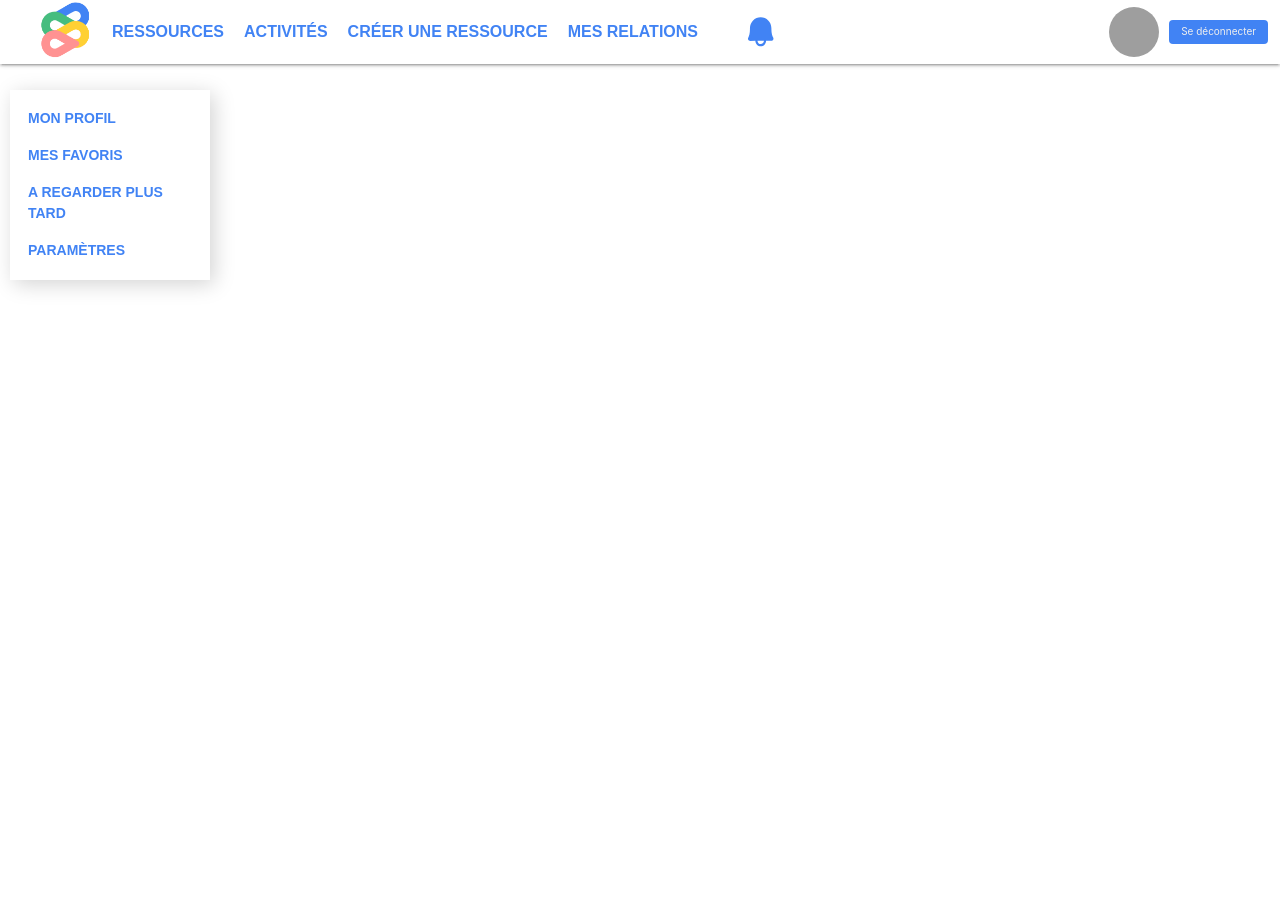
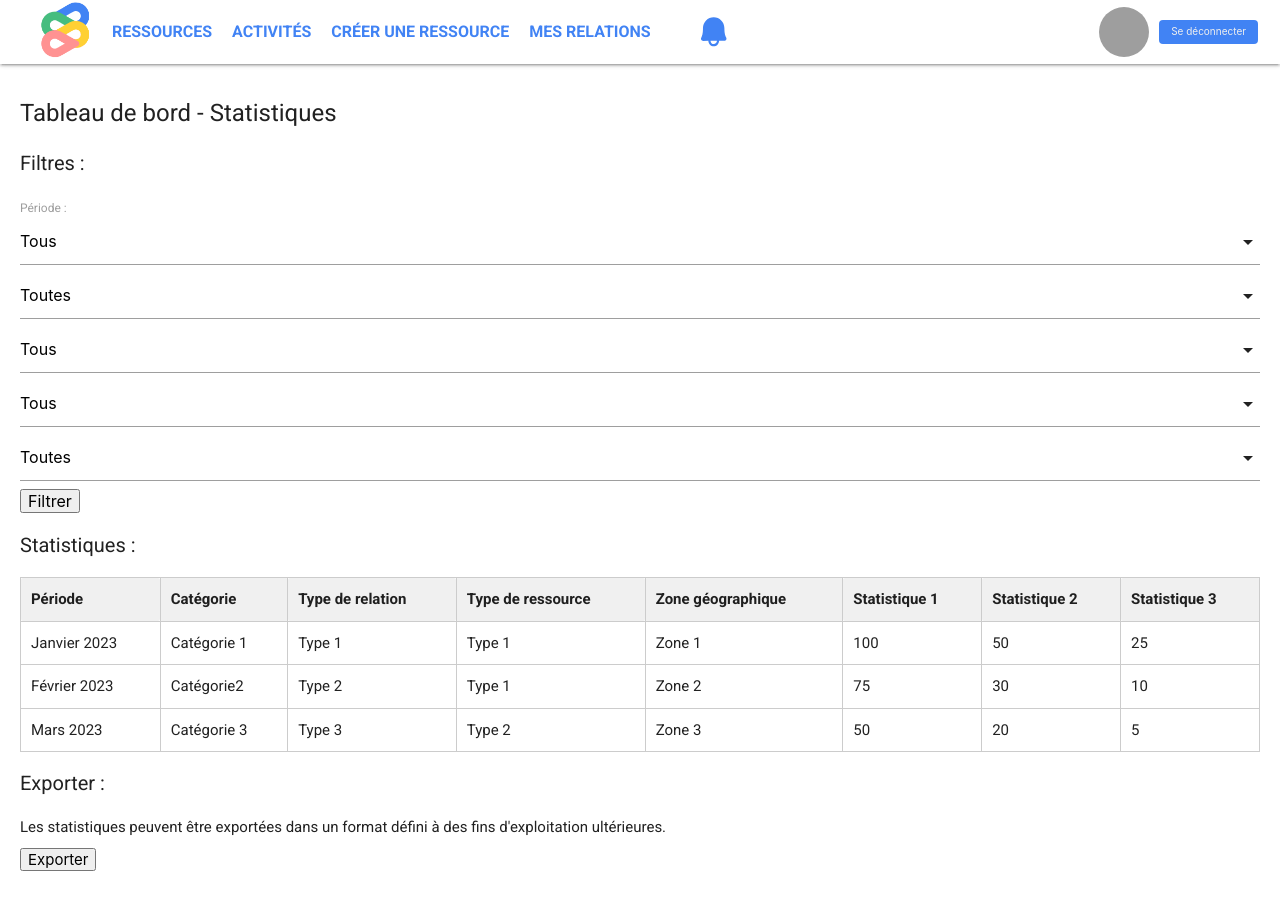
Before and after one commit to Pierrick2/res-rel-web-react, a React (Create React App) app: page /admin-stats in a window 1280 px wide. Before the commit the page ends 800 px from the top, so only its background shows below. Built offline with nearby package versions, Linux system fonts and the light colour scheme; grey boxes are pictures that could not be loaded; the HTML template or start-up script is replaced by a standard one.

Commit message:
rajout boutons modération ressource et commentaire creation page stats pour admin

```diff
--- a/src/components/Activites/CreationActivite.jsx
+++ b/src/components/Activites/CreationActivite.jsx
@@ -4,19 +4,19 @@ import "../../styles/Card.scss";
 export default function CreationActivite() {
   return (
     <div className="card">
-      <h4>Créer une nouvelle activité</h4>
+      <h4>Créer un jeu ou une activité</h4>
       <form>
         <label htmlFor="title">Titre :</label>
         <input type="text" id="title" name="title" required />
 
         <label htmlFor="location">Lieu :</label>
-        <input type="text" id="location" name="location" required />
+        <input type="text" id="location" name="location" />
 
         <label htmlFor="date">Date :</label>
-        <input type="date" id="date" name="date" required />
+        <input type="date" id="date" name="date" />
 
         <label htmlFor="time">Heure :</label>
-        <input type="time" id="time" name="time" required />
+        <input type="time" id="time" name="time" />
 
         <label htmlFor="image">Image d'illustration de votre activité:</label><br />
         <input type="file" id="image" name="image" accept="image/*" /><br />
--- a/src/components/App.js
+++ b/src/components/App.js
@@ -1,4 +1,4 @@
-import React, {useState} from "react";
+import React, { useState } from "react";
 import { Routes, Route } from "react-router-dom";
 import RessourceUnique from "./Ressources/RessourceUnique";
 import Navbar from "../components/Navbar/Navbar";
@@ -18,8 +18,7 @@ import Favoris from "./Ressources/Favoris";
 import AvoirPlusTard from "./Ressources/AvoirPlusTard";
 import Statistiques from "./Ressources/Statistiques";
 import Notifications from "./Navbar/Notifications";
-
-
+import AdminStats from "./Statistiques/AdminStats";
 
 function App() {
   const [isAuthenticated] = useState(true);
@@ -42,11 +41,11 @@ function App() {
         <Route path="/publication" element={<Publication />} />
         <Route path="/parametres" element={<Parametres />} />
         <Route path="/profil" element={<Profil />} />
-        <Route path="/favoris" element={<Favoris/>} />
-        <Route path="/a-regarder-plus-tard" element={<AvoirPlusTard/>} />
-        <Route path="/statistiques" element={<Statistiques/>} />
+        <Route path="/favoris" element={<Favoris />} />
+        <Route path="/a-regarder-plus-tard" element={<AvoirPlusTard />} />
+        <Route path="/statistiques" element={<Statistiques />} />
         <Route path="/notifications" element={<Notifications />} />
-
+        <Route path="/admin-stats" element={<AdminStats />} />
       </Routes>
     </div>
   );
--- a/src/components/Ressources/RessourceUnique.jsx
+++ b/src/components/Ressources/RessourceUnique.jsx
@@ -62,10 +62,13 @@ export default function RessourceUnique() {
 
   return (
     <div className="ressource-card">
-      <p className="infos-ressources">
-        Mis en ligne le {publication.dateCreation} par{" "}
-        {getNomUtilisateur(publication.idUtilisateur)}
-      </p>
+      <div className="ressource-card-header">
+        <p className="infos-ressources">
+          <img src="https://www.svgrepo.com/download/169312/check-mark.svg" alt="marqueur d'exploitation" />
+          Mis en ligne le {publication.dateCreation} par{" "}
+          {getNomUtilisateur(publication.idUtilisateur)}
+        </p>
+      </div>
       <h2>{publication.titre}</h2>
 
       {publication.contenu && (
@@ -89,7 +92,13 @@ export default function RessourceUnique() {
         <button className="icon" aria-label="editer">
           <img src="https://upload.wikimedia.org/wikipedia/commons/thumb/6/64/Edit_icon_%28the_Noun_Project_30184%29.svg/1024px-Edit_icon_%28the_Noun_Project_30184%29.svg.png" alt="Bouton d'édition'" />
         </button>
-
+        <div className="moderation-ressource">
+          <button className="icon" aria-label="refuser">
+            <img src="https://upload.wikimedia.org/wikipedia/commons/thumb/5/5f/Red_X.svg/1024px-Red_X.svg.png" alt="Bouton d'édition'" />
+          </button><button className="icon" aria-label="valider">
+            <img src="https://upload.wikimedia.org/wikipedia/commons/thumb/5/59/Feedbin-Icon-check.svg/1200px-Feedbin-Icon-check.svg.png" alt="Bouton de validation de ressource" />
+          </button>
+        </div>
       </div>
       <textarea
         value={nouveauCommentaire}
@@ -108,7 +117,14 @@ export default function RessourceUnique() {
               <p>Le {commentaire.datePublication}</p>
               <div className="repondre-commentaire">
                 <textarea placeholder="Votre réponse"></textarea>
-                <button>Valider</button>
+                <div className="btn-commentaires">
+                  <div>
+                    <button >Répondre</button>
+                  </div>
+                  <div className="moderation-commentaire">
+                    <button>Modérer</button>
+                  </div>
+                </div>
               </div>
             </div>
           ))}
--- /dev/null
+++ b/src/components/Statistiques/AdminStats.jsx
@@ -0,0 +1,108 @@
+import React from 'react'
+import '../../styles/AdminStats.scss'
+
+export default function AdminStats() {
+    return (
+        <div className="admin-stats">
+            <h1>Tableau de bord - Statistiques</h1>
+
+            <div class="filters">
+                <h2>Filtres :</h2>
+                <label for="period">Période :</label>
+                <select id="period" name="period">
+                    <option value="">Tous</option>
+                    <option value="last_week">Dernière semaine</option>
+                    <option value="last_month">Dernier mois</option>
+                    <option value="last_year">Dernière année</option>
+                </select>
+
+                <label for="category">Catégorie :</label>
+                <select id="category" name="category">
+                    <option value="">Toutes</option>
+                    <option value="category1">Catégorie 1</option>
+                    <option value="category2">Catégorie 2</option>
+                    <option value="category3">Catégorie 3</option>
+                </select>
+
+                <label for="relation_type">Type de relation :</label>
+                <select id="relation_type" name="relation_type">
+                    <option value="">Tous</option>
+                    <option value="relation_type1">Type 1</option>
+                    <option value="relation_type2">Type 2</option>
+                    <option value="relation_type3">Type 3</option>
+                </select>
+
+                <label for="resource_type">Type de ressource :</label>
+                <select id="resource_type" name="resource_type">
+                    <option value="">Tous</option>
+                    <option value="resource_type1">Type 1</option>
+                    <option value="resource_type2">Type 2</option>
+                    <option value="resource_type3">Type 3</option>
+                </select>
+
+                <label for="geographical_zone">Zone géographique :</label>
+                <select id="geographical_zone" name="geographical_zone">
+                    <option value="">Toutes</option>
+                    <option value="zone1">Zone 1</option>
+                    <option value="zone2">Zone 2</option>
+                    <option value="zone3">Zone 3</option>
+                </select>
+
+                <button id="filter_button">Filtrer</button>
+            </div>
+
+            <div class="stats">
+                <h2>Statistiques :</h2>
+                <table>
+                    <tr>
+                        <th>Période</th>
+                        <th>Catégorie</th>
+                        <th>Type de relation</th>
+                        <th>Type de ressource</th>
+                        <th>Zone géographique</th>
+                        <th>Statistique 1</th>
+                        <th>Statistique 2</th>
+                        <th>Statistique 3</th>
+                    </tr>
+                    <tr>
+                        <td>Janvier 2023</td>
+                        <td>Catégorie 1</td>
+                        <td>Type 1</td>
+                        <td>Type 1</td>
+                        <td>Zone 1</td>
+                        <td>100</td>
+                        <td>50</td>
+                        <td>25</td>
+                    </tr>
+                    <tr>
+                        <td>Février 2023</td>
+                        <td>Catégorie2</td>
+                        <td>Type 2</td>
+                        <td>Type 1</td>
+                        <td>Zone 2</td>
+                        <td>75</td>
+                        <td>30</td>
+                        <td>10</td>
+                    </tr>
+                    <tr>
+                        <td>Mars 2023</td>
+                        <td>Catégorie 3</td>
+                        <td>Type 3</td>
+                        <td>Type 2</td>
+                        <td>Zone 3</td>
+                        <td>50</td>
+                        <td>20</td>
+                        <td>5</td>
+                    </tr>
+                </table>
+
+            </div>
+            <div class="export">
+                <h2>Exporter :</h2>
+                <p>Les statistiques peuvent être exportées dans un format défini à des fins d'exploitation ultérieures.</p>
+                <button id="export_button">Exporter</button>
+            </div>
+
+        </div>
+    )
+}
--- /dev/null
+++ b/src/styles/AdminStats.scss
@@ -0,0 +1,59 @@
+/* styles.scss */
+@import url('https://fonts.googleapis.com/css?family=Roboto:400,700&display=swap');
+
+/* Style de base pour le corps de la page */
+body {
+  font-family: 'Roboto', sans-serif;
+  padding: 20px;
+}
+
+/* Style pour le titre */
+h1 {
+    font-size: 24px;
+  margin-top: 0;
+}
+h2 {
+    font-size: 20px;
+  margin-top: 0;
+}
+/* Style pour les filtres */
+.filters {
+    font-size: 16px;
+  margin-bottom: 20px;
+}
+
+label, select, button {
+  margin-right: 10px;
+}
+
+/* Style pour les statistiques */
+.stats {
+  margin-bottom: 20px;
+
+  table {
+    width: 100%;
+    border-collapse: collapse;
+
+    th, td {
+      padding: 10px;
+      text-align: left;
+      border: 1px solid #ccc;
+    }
+
+    th {
+      background-color: #f0f0f0;
+    }
+  }
+}
+
+/* Style pour l'export */
+.export {
+  margin-bottom: 20px;
+
+  p {
+    margin-bottom: 10px;
+  }
+}
+.side-menu {
+    display: none;
+}
--- a/src/styles/AffichageRessources.scss
+++ b/src/styles/AffichageRessources.scss
@@ -55,6 +55,7 @@
 }
 .interactions {
   display: flex;
+  justify-content: space-between;
 button {
   background-color: #4183f4;
   color: #fff;
@@ -95,6 +96,13 @@ button {
   text-align: right;
   color: gray;
 }
+.infos-ressources img {
+  width: 16px;
+  height: 16px;
+  vertical-align: middle;
+  margin-right: 5px;
+}
+
 .comment-btn {
   background-color: #4183f4;
     color: #fff;
@@ -137,3 +145,20 @@ button {
       }
       }
 }
+.moderation-ressource {
+  background-color: #ff9999;
+  display: flex;
+
+}
+.btn-commentaires {
+  display: flex;
+  justify-content: space-between;
+  align-items: center;
+
+}
+.moderation-commentaire {
+  background-color: #ff9999;
+
+  padding: 10px;
+  margin: 10px;
+}
```
Also changed, not shown: src/styles/RessourceUnique.scss (line endings or trailing spaces).
